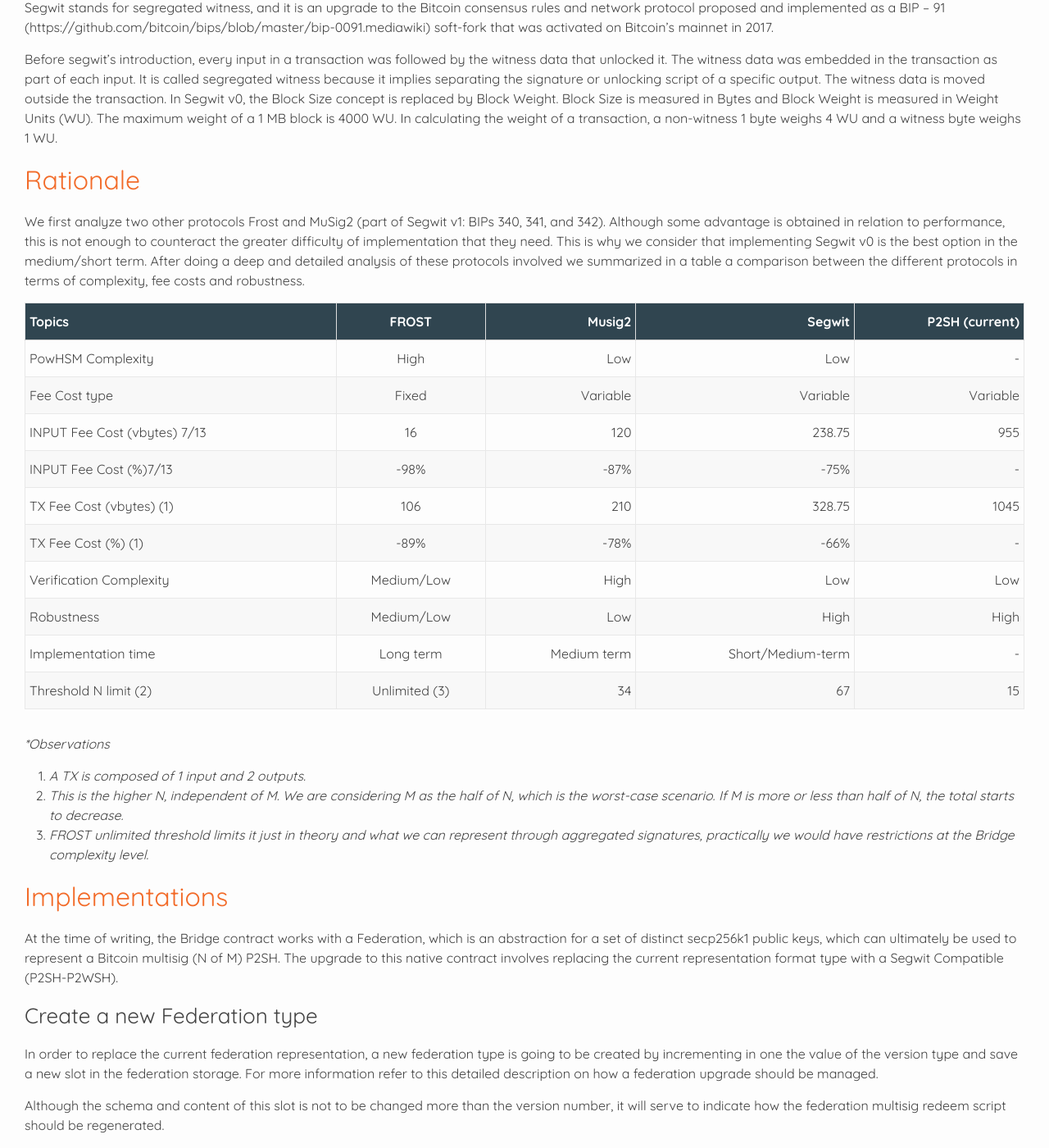
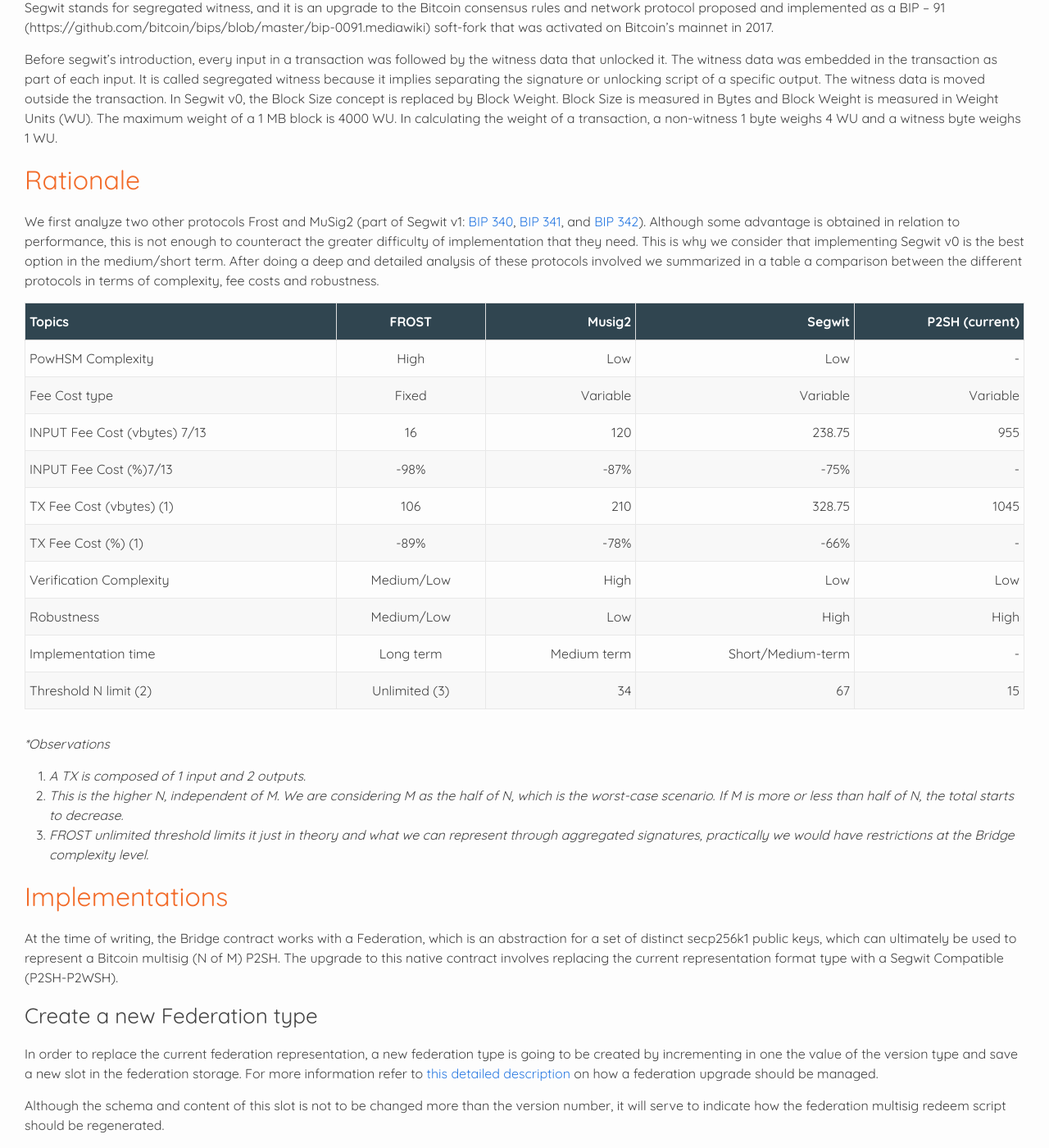
Before and after one commit to rsksmart/RSKIPs, a Jekyll site: the page built from IPs/RSKIP305.md, in a window 1280 px wide and 1400 px high, scrolled down 1002 px. Shown: the whole window at 82% size. Built offline with Jekyll 4.4.1, drawn with Linux system fonts in a browser that asks for light colours; our own code applies the rules of GitHub Pages for plain Markdown files; part of the change alters nothing that is shown; some of the changed text lies outside the part shown.

```diff
--- a/IPs/RSKIP305.md
+++ b/IPs/RSKIP305.md
@@ -42,7 +42,7 @@ In Segwit v0, the Block Size concept is replaced by Block Weight. Block Size is
 
 ## Rationale
 
-We first analyze two other protocols Frost and MuSig2 (part of Segwit v1: BIPs 340, 341, and 342). Although some advantage is obtained in relation to performance, this is not enough to counteract the greater difficulty of implementation that they need. This is why we consider that implementing Segwit v0 is the best option in the medium/short term.
+We first analyze two other protocols Frost and MuSig2 (part of Segwit v1: [BIP 340](https://github.com/bitcoin/bips/blob/master/bip-0340.mediawiki), [BIP 341](https://github.com/bitcoin/bips/blob/master/bip-0341.mediawiki), and [BIP 342](https://github.com/bitcoin/bips/blob/master/bip-0342.mediawiki)). Although some advantage is obtained in relation to performance, this is not enough to counteract the greater difficulty of implementation that they need. This is why we consider that implementing Segwit v0 is the best option in the medium/short term.
 After doing a deep and detailed analysis of these protocols involved we summarized in a table a comparison between the different protocols in terms of complexity, fee costs and robustness.
 
 | Topics            | FROST      | Musig2    | Segwit    |P2SH (current)  |
@@ -69,7 +69,7 @@ At the time of writing, the Bridge contract works with a Federation, which is an
 
 ### Create a new Federation type
 
-In order to replace the current federation representation, a new federation type is going to be created by incrementing in one the value of the version type and save a new slot in the federation storage. For more information refer to this detailed description on how a federation upgrade should be managed.
+In order to replace the current federation representation, a new federation type is going to be created by incrementing in one the value of the version type and save a new slot in the federation storage. For more information refer to [this detailed description](https://github.com/rsksmart/RSKIPs/blob/master/IPs/RSKIP123.md#storage-upgrade) on how a federation upgrade should be managed.
 
 Although the schema and content of this slot is not to be changed more than the version number, it will serve to indicate how the federation multisig redeem script should be regenerated.
 
@@ -124,7 +124,7 @@ During migration, both mechanisms (legacy and Segwit compatible) will be working
 All the funds (outputs) will be transferred from the current address to the new Segwit compatible address before mentioned (New Address section).
 
 But once the migration is completed, only Segwit compatible will be the accepted address and the unique mechanism to support the peg outs.
-The migration process description can be found here (RSKIP186).
+The migration process description can be [found here (RSKIP186)](https://github.com/rsksmart/RSKIPs/blob/master/IPs/RSKIP186.md).
 
 
 
@@ -155,3 +155,8 @@ While segregated witness data will contain the redeeming data (signatures, flags
 ## Backwards Compatibility
 
 This change is a hard-fork and therefore all full nodes must be updated. SPV light-clients do not need to be updated.
+
+
+### Copyright
+
+Copyright and related rights waived via [CC0](https://creativecommons.org/publicdomain/zero/1.0/).
```
